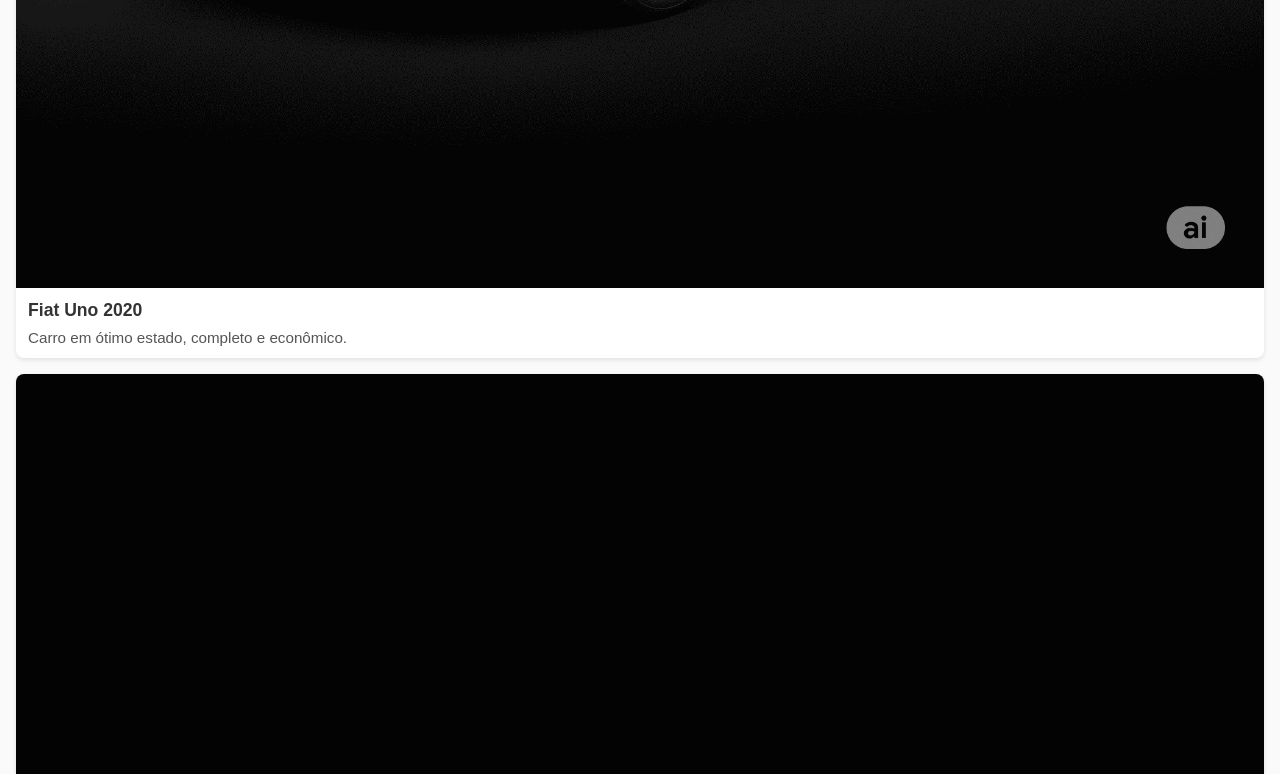
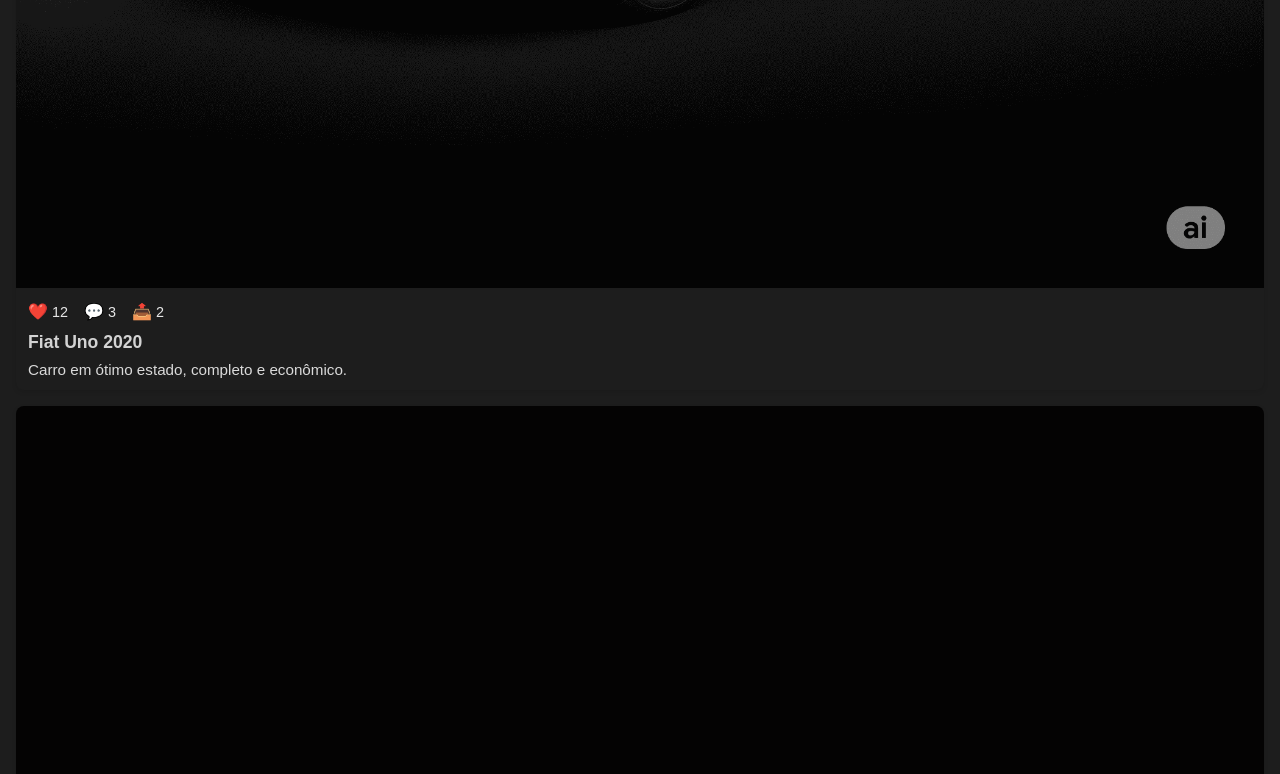
Before and after one commit to WebPatrickWorks/instacar, a plain HTML site: page index.html in a window 1280 px wide. Shown: the part 1033-1807 px from the top of the page. Drawn offline with Linux system fonts and the light colour scheme.

Commit message:
Add files via upload

```diff
--- a/script.js
+++ b/script.js
@@ -1,24 +1,36 @@
-// Dados simulados de carros
+// Dados simulados de carros (agora com curtidas, comentários e compartilhamentos)
 const carros = [
   {
     imagem: "images/uno.png",
     titulo: "Fiat Uno 2020",
-    descricao: "Carro em ótimo estado, completo e econômico."
+    descricao: "Carro em ótimo estado, completo e econômico.",
+    curtidas: 12,
+    comentarios: 3,
+    compartilhamentos: 2
   },
   {
     imagem: "images/civic.png",
     titulo: "Honda Civic 2018",
-    descricao: "Motor VTEC, câmbio automático, muito confortável."
+    descricao: "Motor VTEC, câmbio automático, muito confortável.",
+    curtidas: 25,
+    comentarios: 7,
+    compartilhamentos: 5
   },
   {
     imagem: "images/corolla.png",
     titulo: "Toyota Corolla 2022",
-    descricao: "Zero km, revisões em dia, garantia de fábrica."
+    descricao: "Zero km, revisões em dia, garantia de fábrica.",
+    curtidas: 34,
+    comentarios: 9,
+    compartilhamentos: 10
   },
   {
     imagem: "images/ford-ka.png",
     titulo: "Ford Ka 2019",
-    descricao: "Versão Titanium, com teto solar e sensor de ré."
+    descricao: "Versão Titanium, com teto solar e sensor de ré.",
+    curtidas: 18,
+    comentarios: 4,
+    compartilhamentos: 1
   }
 ];
 
@@ -30,6 +42,17 @@
   div.innerHTML = `
     <img src="${carro.imagem}" alt="${carro.titulo}">
     <div class="post-content">
+      <div class="post-interactions">
+        <button class="interaction-btn like">
+          ❤️ <span>${carro.curtidas}</span>
+        </button>
+        <button class="interaction-btn comment">
+          💬 <span>${carro.comentarios}</span>
+        </button>
+        <button class="interaction-btn share">
+          📤 <span>${carro.compartilhamentos}</span>
+        </button>
+      </div>
       <div class="post-title">${carro.titulo}</div>
       <div class="post-description">${carro.descricao}</div>
     </div>
--- a/style.css
+++ b/style.css
@@ -6,15 +6,15 @@
 
 body {
   font-family: 'Arial', sans-serif;
-  background-color: #fafafa;
-  color: #333;
+  background-color: #1d1d1d;
+  color: #d3d3d3;
 }
 
 header {
   text-align: center;
   padding: 15px;
-  background-color: #fff;
-  border-bottom: 1px solid #ddd;
+  background-color: #1d1d1d;
+  border-bottom: 1px solid #1d1d1d;
   position: sticky;
   top: 0;
   z-index: 10;
@@ -32,7 +32,7 @@
 }
 
 .post {
-  background-color: #fff;
+  background-color: #1d1d1d;
   border-radius: 8px;
   overflow: hidden;
   box-shadow: 0 2px 5px rgba(0,0,0,0.1);
@@ -49,6 +49,7 @@
 }
 
 .post-title {
+  margin-top: 11px;
   font-weight: bold;
   font-size: 1.1rem;
   margin-bottom: 8px;
@@ -56,5 +57,31 @@
 
 .post-description {
   font-size: 0.95rem;
-  color: #555;
+  color: #dadada;
 }
+
+.post-interactions {
+  margin-top: 2px;
+  display: flex;
+  gap: 16px;
+  align-items: center;
+}
+
+.interaction-btn {
+  background: none;
+  border: none;
+  font-size: 1rem;
+  color: #e6e6e6;
+  cursor: pointer;
+  display: flex;
+  align-items: center;
+  gap: 4px;
+}
+
+.interaction-btn:hover {
+  opacity: 0.7;
+}
+
+.interaction-btn span {
+  font-size: 0.9rem;
+}
```
